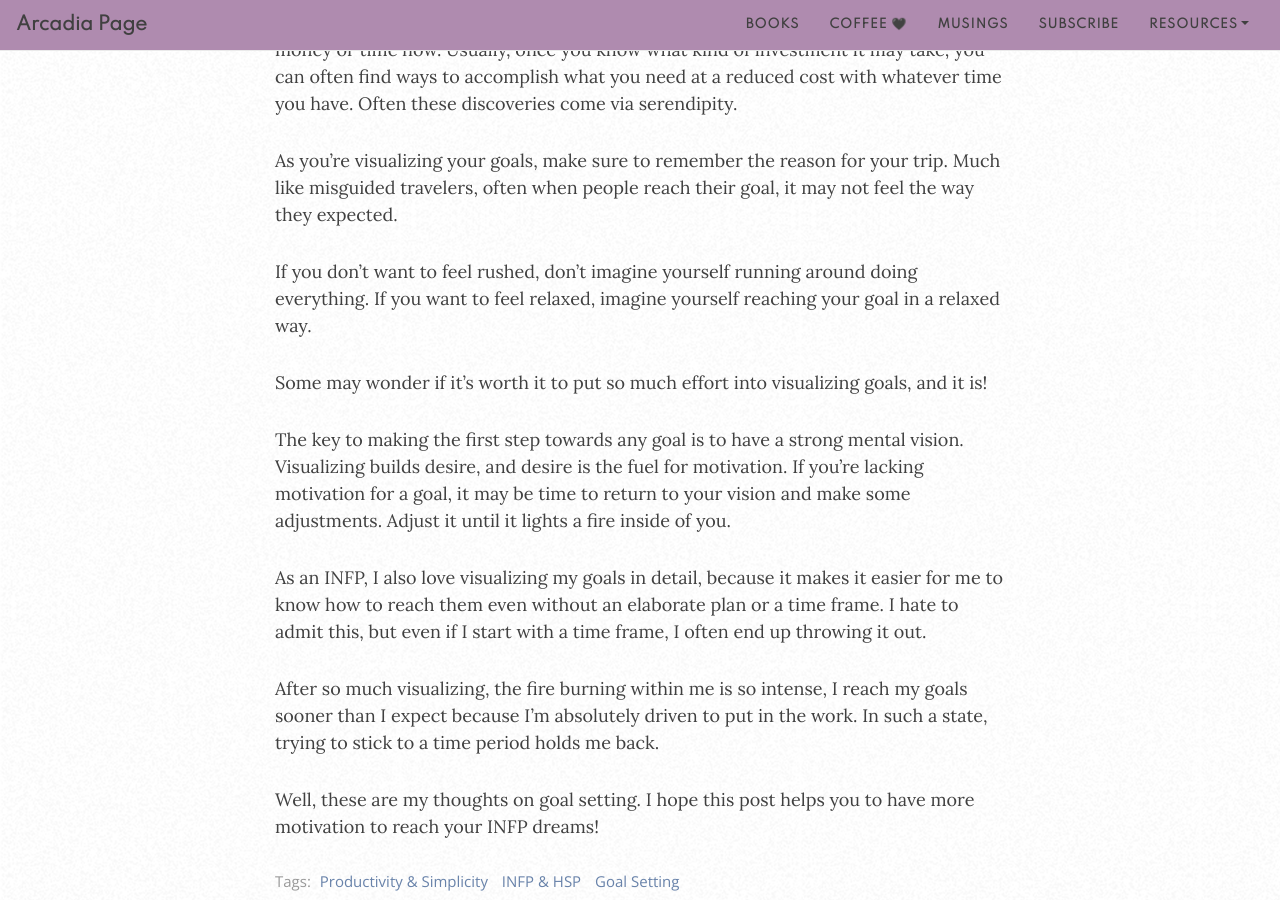
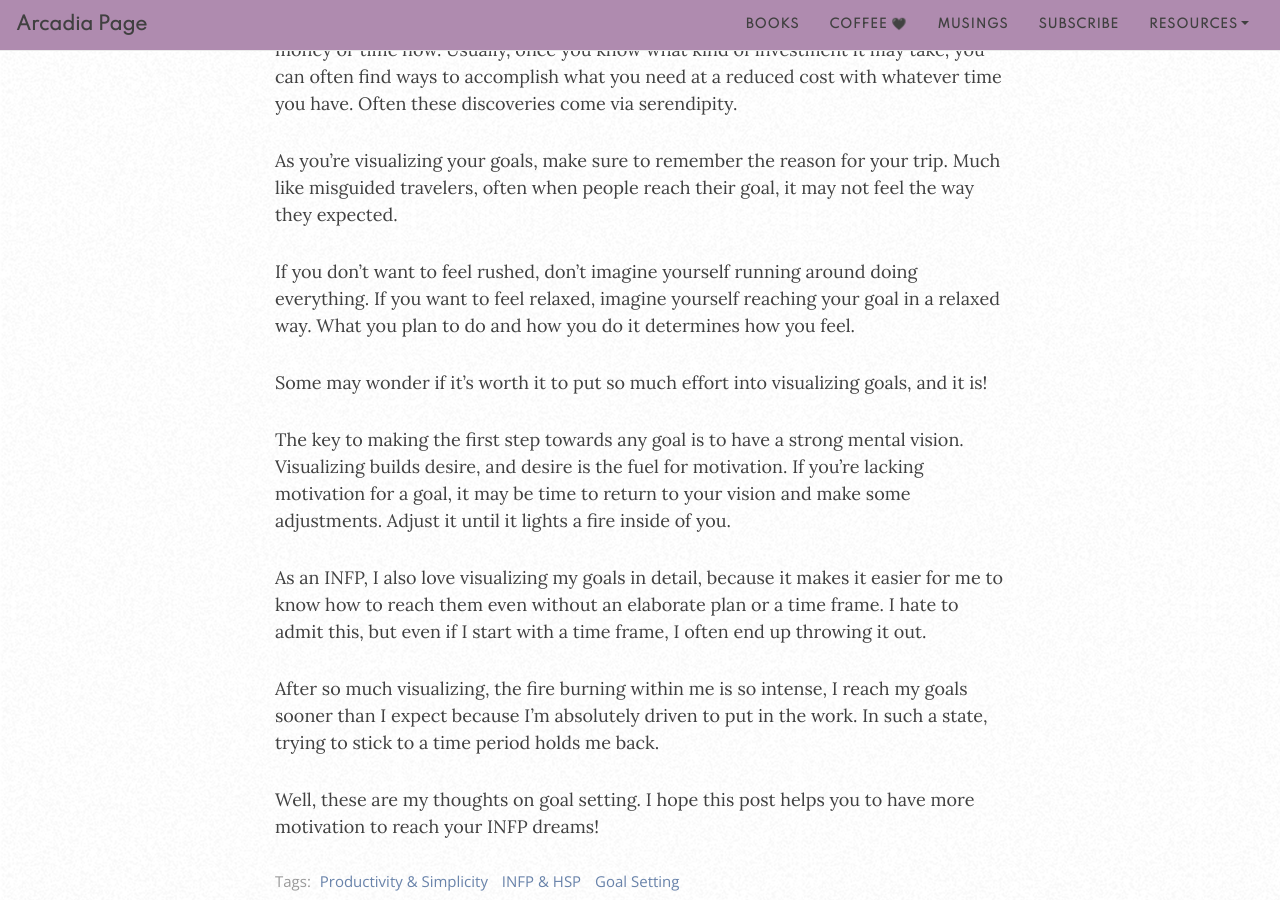
Before and after one commit to arcadiapage/arcadiapage.github.io, a Jekyll site: the page built from _posts/2020-09-29-why-infps-need-to-visualize-their-goals.md, in a window 1280 px wide and 900 px high, scrolled down 3702 px. Built offline with Jekyll 4.4.1, drawn with Linux system fonts in a browser that asks for light colours; nearby versions of some CDN libraries; comment, search, counter and statistics services are not loaded.

Commit message:
Update from Forestry.io arcadiapage updated _posts/2020-09-29-why-infps-need-to-visualize-their-goals.md

```diff
--- a/_posts/2020-09-29-why-infps-need-to-visualize-their-goals.md
+++ b/_posts/2020-09-29-why-infps-need-to-visualize-their-goals.md
@@ -61,7 +61,7 @@ Check out what you need to buy or do to make it happen. It's okay if you don't h
 
 As you're visualizing your goals, make sure to remember the reason for your trip. Much like misguided travelers, often when people reach their goal, it may not feel the way they expected.
 
-If you don't want to feel rushed, don't imagine yourself running around doing everything. If you want to feel relaxed, imagine yourself reaching your goal in a relaxed way.
+If you don't want to feel rushed, don't imagine yourself running around doing everything. If you want to feel relaxed, imagine yourself reaching your goal in a relaxed way. What you plan to do and how you do it determines how you feel.
 
 Some may wonder if it's worth it to put so much effort into visualizing goals, and it is!
 
```
